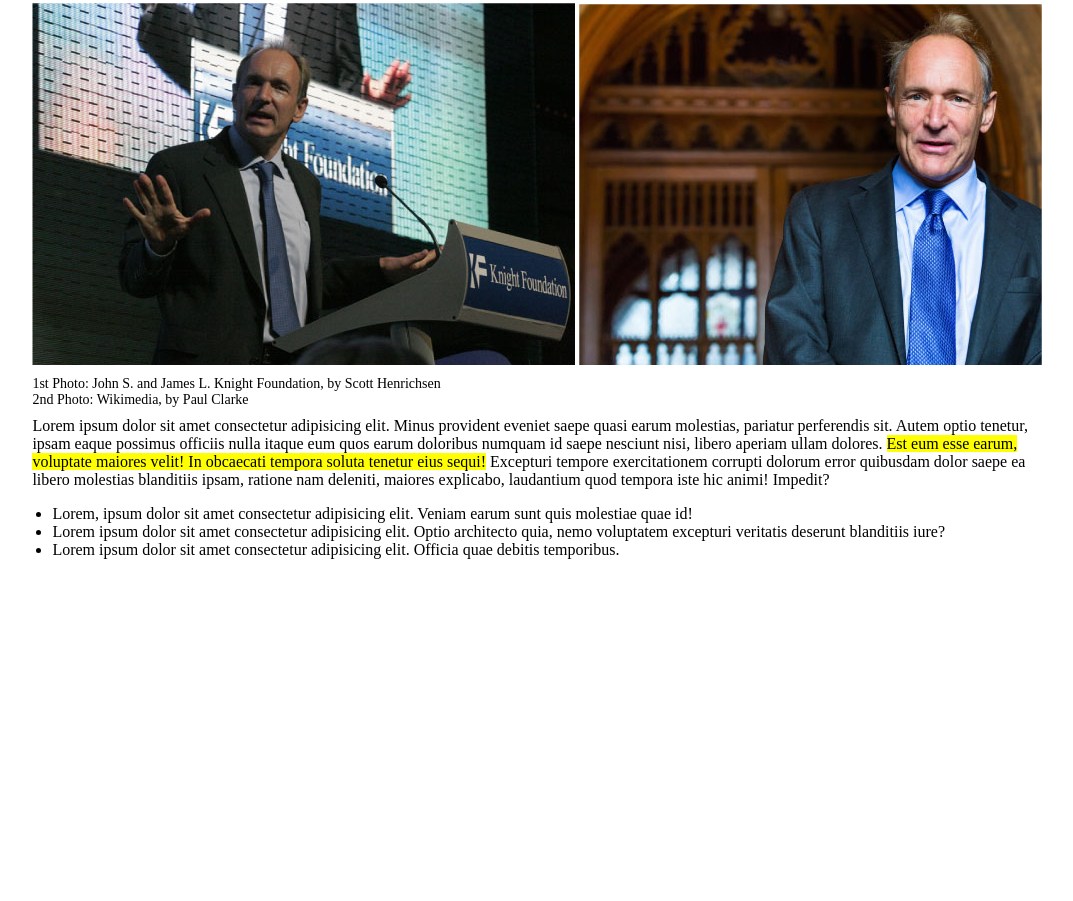
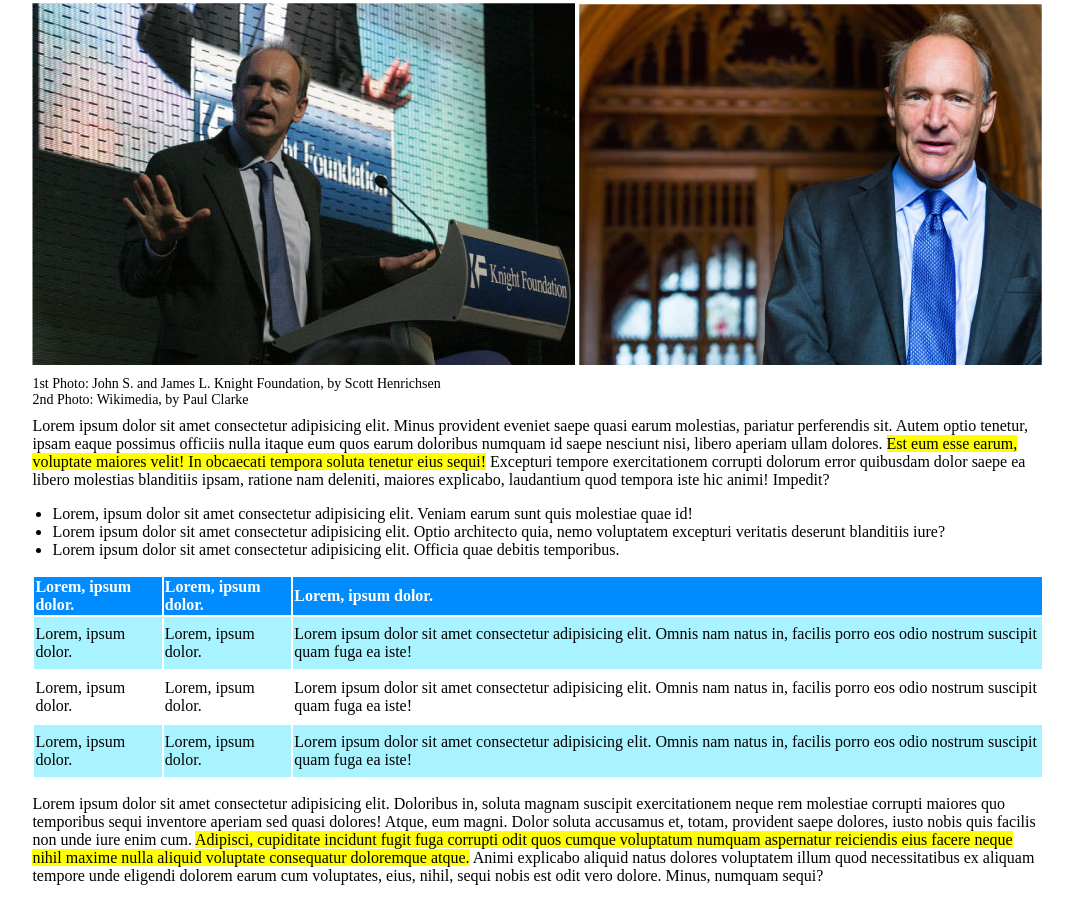
Before and after one commit to BernardoClasse86/html-css-booleaner, a plain HTML site: page index.html in a window 1280 px wide. Shown: the part 357-1258 px from the top of the page, without its empty margins (102-1175 px from the left). Before the commit the page ends 932 px from the top, so only its background shows below. Drawn offline with Linux system fonts and the light colour scheme.

Commit message:
aggiunta tabella e 2o articolo

```diff
--- a/css/style.css
+++ b/css/style.css
@@ -46,3 +46,25 @@ h1 {
 .marker {
     background-color: yellow;
 }
+
+/* tabella */
+
+.stile-tabella {
+    text-align: left;
+    width: 100%;
+}
+
+.sfondo-titoli-tab {
+    color: white;
+    background-color: rgb(0, 140, 255);
+}
+
+td {
+    height: 50px;
+}
+
+.sfondo-riga-1-3 {
+    background-color: rgba(0, 217, 255, 0.336);
+}
+
+/* fine tabella */
--- a/index.html
+++ b/index.html
@@ -98,6 +98,63 @@
 
         <!-- fine lista -->
 
+        <!-- tabella -->
+
+        <section>
+
+            <table class="stile-tabella">
+
+                <thead class="sfondo-titoli-tab">
+                    <tr>
+                        <th rowspan="2">Lorem, ipsum dolor.</th>
+                        <th rowspan="2">Lorem, ipsum dolor.</th>
+                        <th>Lorem, ipsum dolor.</th>
+                    </tr>
+                </thead>
+
+                <tbody>
+                    <tr class="sfondo-riga-1-3">
+                        <td>Lorem, ipsum dolor.</td>
+                        <td>Lorem, ipsum dolor.</td>
+                        <td>Lorem ipsum dolor sit amet consectetur adipisicing elit. Omnis nam natus in, facilis porro eos odio nostrum suscipit quam fuga ea iste!</td>
+                    </tr>
+
+                    <tr>
+                        <td>Lorem, ipsum dolor.</td>
+                        <td>Lorem, ipsum dolor.</td>
+                        <td>Lorem ipsum dolor sit amet consectetur adipisicing elit. Omnis nam natus in, facilis porro eos odio nostrum
+                            suscipit quam fuga ea iste!</td>
+                    </tr>
+
+                    <tr class="sfondo-riga-1-3">
+                        <td>Lorem, ipsum dolor.</td>
+                        <td>Lorem, ipsum dolor.</td>
+                        <td>Lorem ipsum dolor sit amet consectetur adipisicing elit. Omnis nam natus in, facilis porro eos odio nostrum
+                            suscipit quam fuga ea iste!</td>
+                    </tr>
+
+                </tbody>
+
+            </table>
+
+        </section>
+
+        <!-- fine tabella -->
+
+        <!-- 2o articolo -->
+
+        <section>
+
+            <div>
+                <p>
+                    Lorem ipsum dolor sit amet consectetur adipisicing elit. Doloribus in, soluta magnam suscipit exercitationem neque rem molestiae corrupti maiores quo temporibus sequi inventore aperiam sed quasi dolores! Atque, eum magni. Dolor soluta accusamus et, totam, provident saepe dolores, iusto nobis quis facilis non unde iure enim cum. <span class="marker">Adipisci, cupiditate incidunt fugit fuga corrupti odit quos cumque voluptatum numquam aspernatur reiciendis eius facere neque nihil maxime nulla aliquid voluptate consequatur doloremque atque.</span> Animi explicabo aliquid natus dolores voluptatem illum quod necessitatibus ex aliquam tempore unde eligendi dolorem earum cum voluptates, eius, nihil, sequi nobis est odit vero dolore. Minus, numquam sequi?
+                </p>
+            </div>
+
+        </section>
+
+        <!-- fine 2o articolo -->
+
     </main>
 
     <footer>
```
